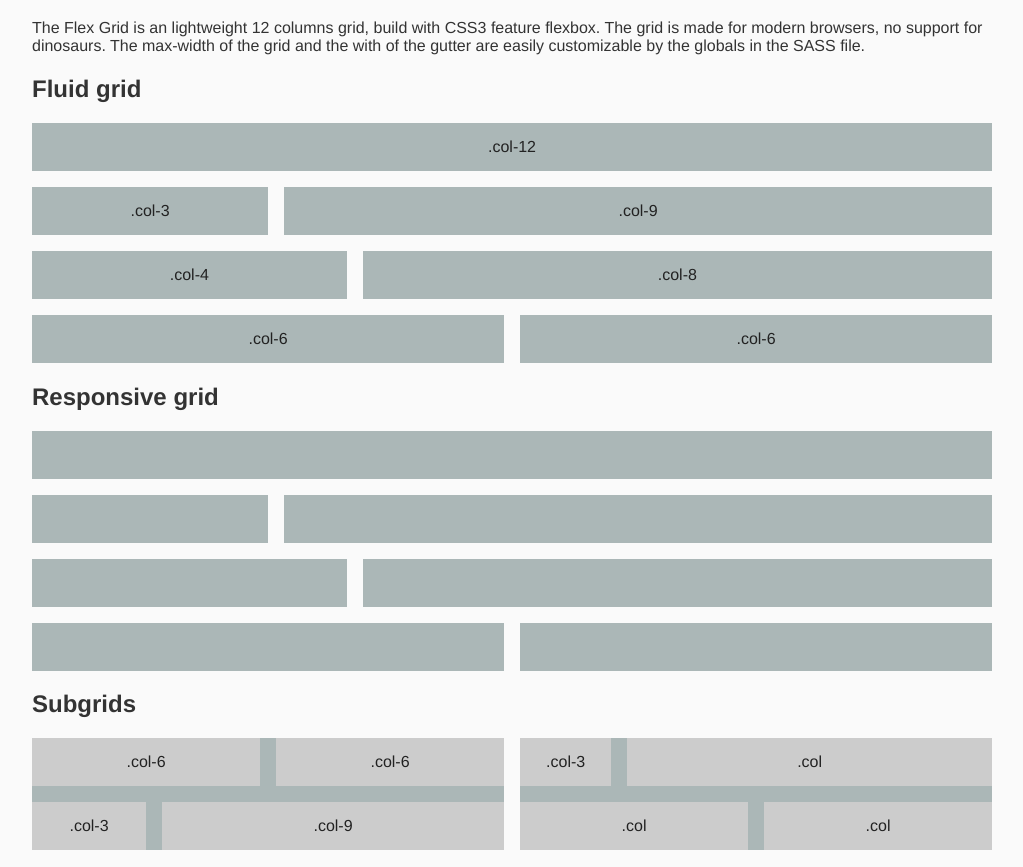
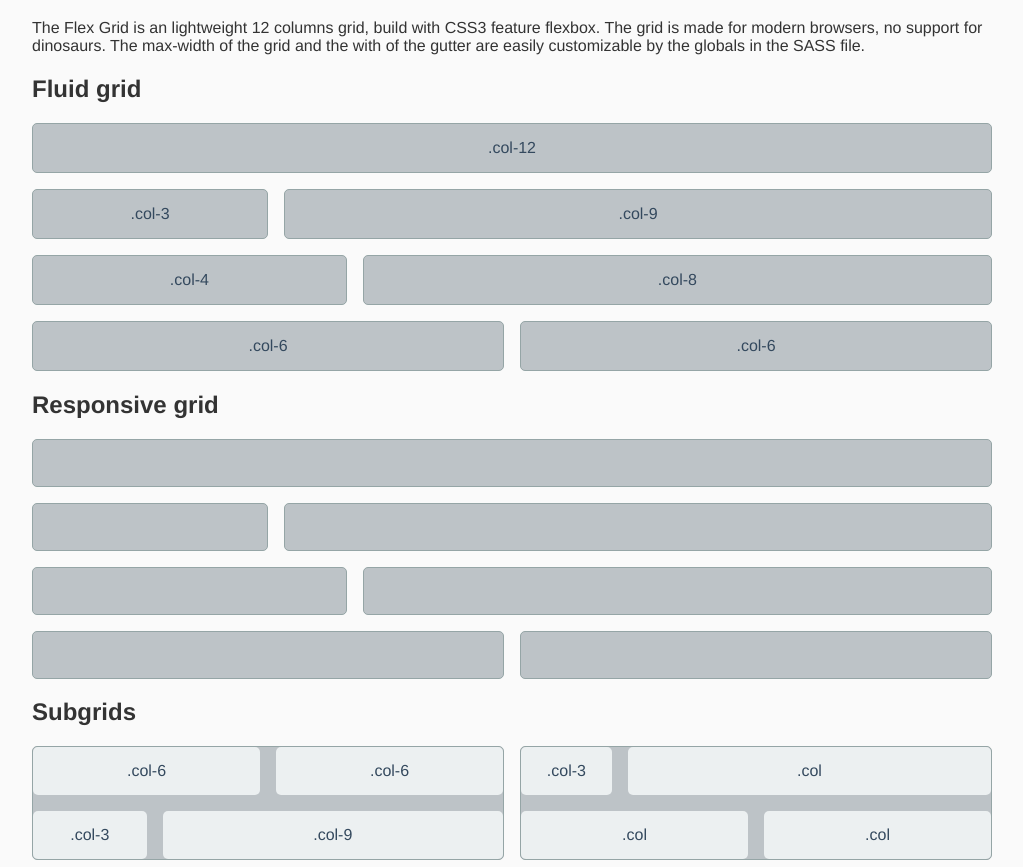
Before and after one commit to jeroenoomsNL/the-flex-grid, a website: page app/index.html in a window 1280 px wide. Shown: the part 69-936 px from the top of the page, without its empty margins (128-1151 px from the left). Drawn offline with nearby package versions, Linux system fonts and the light colour scheme; files that its build step writes are made by us from their sources.

Commit message:
Update demo page

```diff
--- a/app/styles/demo.scss
+++ b/app/styles/demo.scss
@@ -13,13 +13,16 @@ body {
 }
 
 [class*="col"] {
-    background: #ABB7B7;
-    color: #222222;
+    background: #bdc3c7;
+    border: 1px solid #95a5a6;
+    border-radius: 5px;
+    color: #34495e;
+    line-height: 3em;
     min-height: 3em;
     text-align: center;
-    line-height: 3em;
 }
 
 [class*="col"] > .grid > .row > [class*="col"] {
-	background: #CCC;
+	background: #ecf0f1;
+	border: 0;
 }
```
Also changed, not shown: demo/styles/demo.css.
